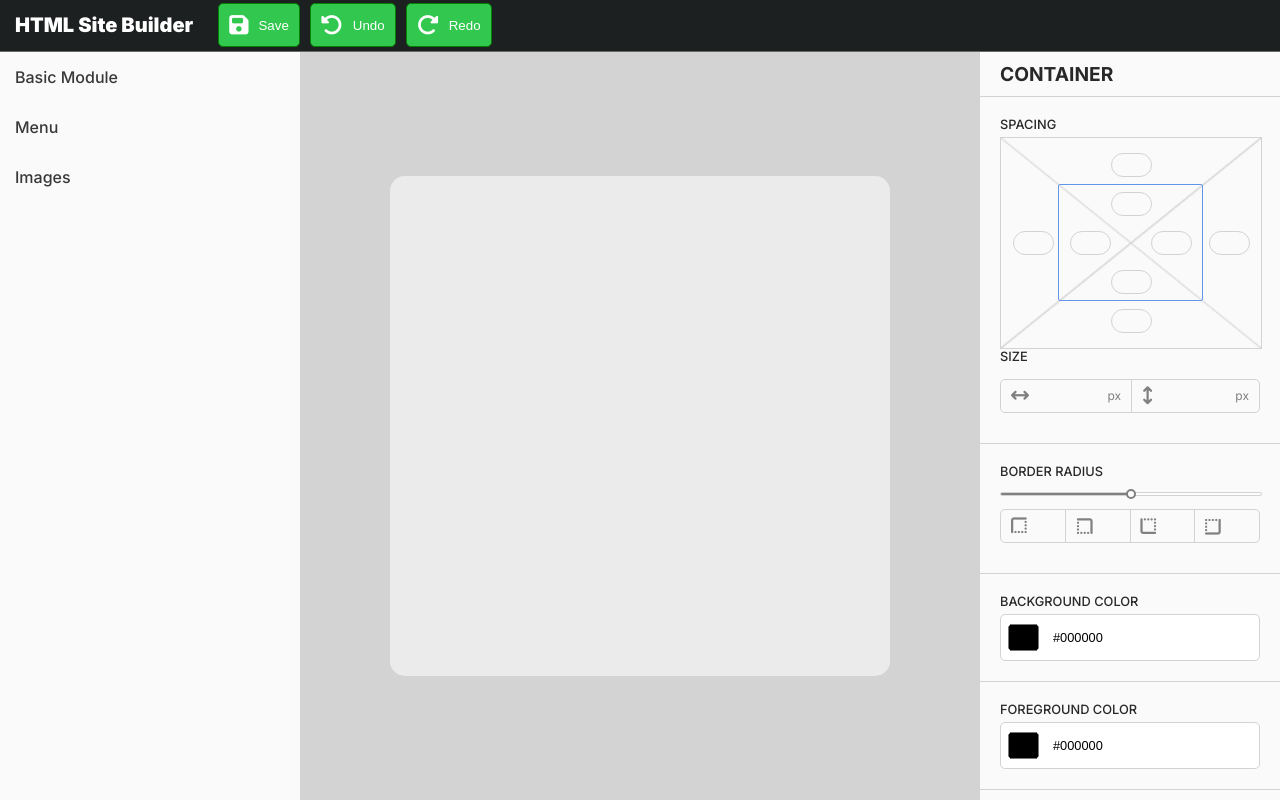
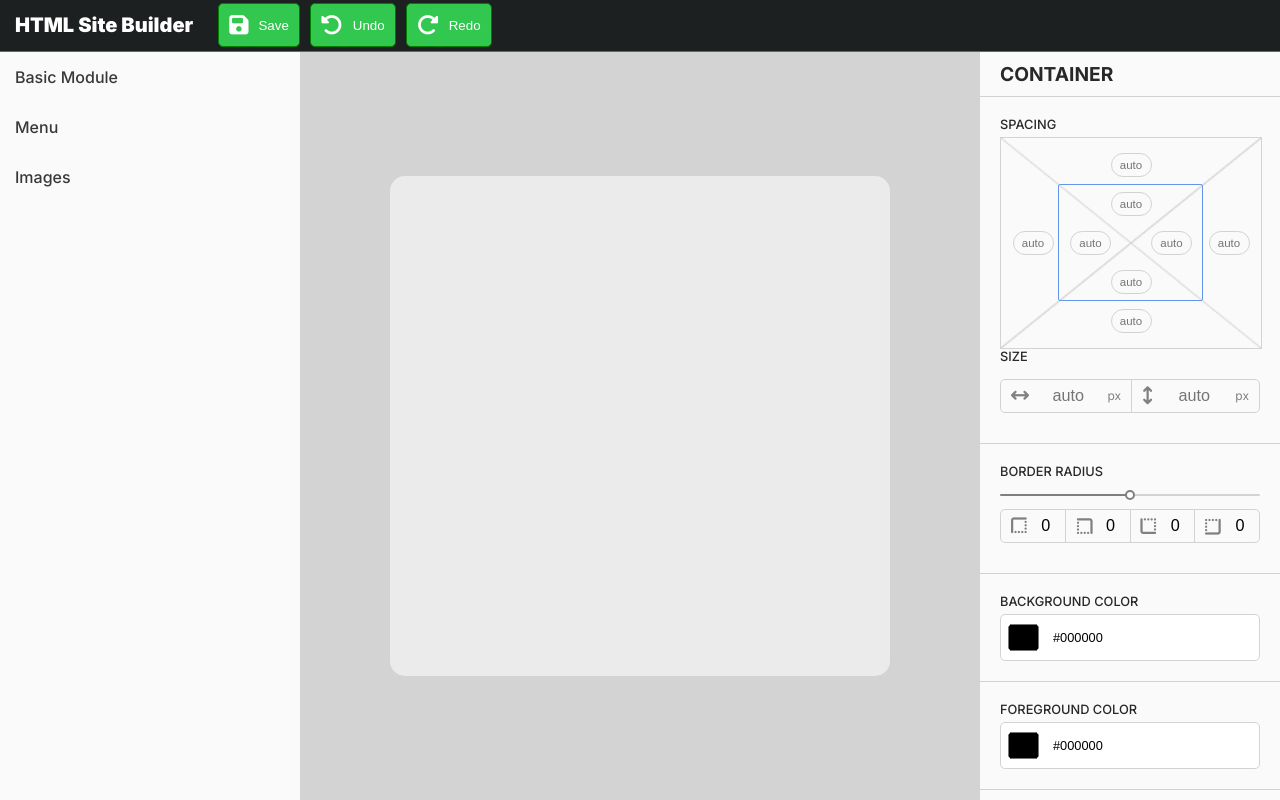
Before and after one commit to asifZaman0362/site-creator, a website: page src/index.html in a window 1280 px wide. Drawn offline with Linux system fonts and the light colour scheme; no server answers.

Commit message:
Updated some more stuff:

```diff
--- a/src/index.html
+++ b/src/index.html
@@ -237,28 +237,28 @@
           <div class="spacing-box-inner-border"></div>
           <div class="grid">
             <div class="input-wrapper">
-              <input type="number" name="top-margin" id="top-margin" onchange="onMarginChange(this, 'top')">
+              <input type="number" placeholder="auto" name="top-margin" id="top-margin" onchange="onMarginChange(this, 'top')">
             </div>
             <div class="input-wrapper">
-              <input type="number" name="top-padding" id="top-padding" onchange="onPaddingChange(this, 'top')">
+              <input type="number" placeholder="auto" name="top-padding" id="top-padding" onchange="onPaddingChange(this, 'top')">
             </div>
             <div class="input-wrapper">
-              <input type="number" name="left-margin" id="left-margin" onchange="onMarginChange(this, 'left')">
+              <input type="number" placeholder="auto" name="left-margin" id="left-margin" onchange="onMarginChange(this, 'left')">
             </div>
             <div class="input-wrapper">
-              <input type="number" name="left-padding" id="left-padding" onchange="onPaddingChange(this, 'left')">
+              <input type="number" placeholder="auto" name="left-padding" id="left-padding" onchange="onPaddingChange(this, 'left')">
             </div>
             <div class="input-wrapper">
-              <input type="number" name="right-padding" id="right-padding" onchange="onPaddingChange(this, 'right')">
+              <input type="number" placeholder="auto" name="right-padding" id="right-padding" onchange="onPaddingChange(this, 'right')">
             </div>
             <div class="input-wrapper">
-              <input type="number" name="right-margin" id="right-margin" onchange="onMarginChange(this, 'right')">
+              <input type="number" name="right-margin" placeholder="auto" id="right-margin" onchange="onMarginChange(this, 'right')">
             </div>
             <div class="input-wrapper">
-              <input type="number" name="bottom-padding" id="bottom-padding" onchange="onPaddingChange(this, 'bottom')">
+              <input type="number" name="bottom-padding" placeholder="auto" id="bottom-padding" onchange="onPaddingChange(this, 'bottom')">
             </div>
             <div class="input-wrapper">
-              <input type="number" name="bottom-margin" id="bottom-margin" onchange="onMarginChange(this, 'bottom')">
+              <input type="number" name="bottom-margin" placeholder="auto" id="bottom-margin" onchange="onMarginChange(this, 'bottom')">
             </div>
           </div>
         </div>
@@ -266,12 +266,12 @@
         <div class="row">
           <div class="input-container">
             <i class="fa-solid fa-arrows-left-right"></i>
-            <input type="number" class="nobg" name="height" id="height-input" onchange="onStyleChange(this, 'height', 'px')">
+            <input type="number" class="nobg" name="height" placeholder="auto" id="height-input" onchange="onStyleChange(this, 'height', 'px')">
             <span class="pixel">px</span>
           </div>
           <div class="input-container">
             <i class="fa-solid fa-arrows-up-down"></i>
-            <input type="number" class="nobg" name="width" id="width-input" onchange="onStyleChange(this, 'height', 'px')">
+            <input type="number" class="nobg" name="width" placeholder="auto" id="width-input" onchange="onStyleChange(this, 'height', 'px')">
             <span class="pixel">px</span>
           </div>
         </div>
@@ -279,23 +279,23 @@
       <div class="inspector-section" id="border-radius-slider">
         <h4 class="inspector-section-heading">Border Radius</h3>
         <div class="slider-input">
-          <input type="range" name="border-radius" min="0" max="100" onchange="onBorderRadiusChange(this)">
+          <input type="range" name="border-radius" min="0" max="100" onchange="onStyleChange(this, 'borderRadius', 'px')">
           <div class="row" id="border-radius-editor">
             <div class="input-container">
               <i class="fa-solid fa-border-top-left"></i>
-              <input type="number" class="nobg small" name="top-left-radius" id="top-left-radius" onchange="onStyleChange(this, 'borderTopLeftRadius', 'px')">
+              <input type="number" class="nobg small" name="top-left-radius" value="0" id="top-left-radius" onchange="onStyleChange(this, 'borderTopLeftRadius', 'px')">
             </div>
             <div class="input-container">
               <i class="fa-solid fa-border-top-left" style="rotate: 90deg"></i>
-              <input type="number" class="nobg small" name="top-right-radius" id="top-right-radius" onchange="onStyleChange(this, 'borderTopRightRadius', 'px')">
+              <input type="number" class="nobg small" name="top-right-radius" value="0" id="top-right-radius" onchange="onStyleChange(this, 'borderTopRightRadius', 'px')">
             </div>
             <div class="input-container">
               <i class="fa-solid fa-border-top-left" style="rotate: -90deg"></i>
-              <input type="number" class="nobg small" name="bottom-left-radius" id="bottom-left-radius" onchange="onStyleChange(this, 'borderBottomLeftRadius', 'px')">
+              <input type="number" class="nobg small" name="bottom-left-radius" value="0" id="bottom-left-radius" onchange="onStyleChange(this, 'borderBottomLeftRadius', 'px')">
             </div>
             <div class="input-container">
               <i class="fa-solid fa-border-top-left" style="rotate: -180deg"></i>
-              <input type="number" class="nobg small" name="bottom-right-radius" id="bottom-right-radius" onchange="onStyleChange(this, 'borderBottomRightRadius', 'px')">
+              <input type="number" class="nobg small" name="bottom-right-radius" value="0" id="bottom-right-radius" onchange="onStyleChange(this, 'borderBottomRightRadius', 'px')">
             </div>
           </div>
         </div>
@@ -317,26 +317,30 @@
       <div class="inspector-section" id="text-inspector">
         <h4 class="inspector-section-heading">Text</h4>
         <div class="font-selector">
-          <select name="font-selector" id="font-selector" onchange="onSelectFont(event)"></select>
+          <select name="font-selector" id="font-selector" onchange="onSelectFont(event)">
+            <option value="sans-serif">Default</option>
+          </select>
           <div class="row">
-            <select name="weight-selector" id="weight-selector" class="flex-grow" onchange="onSelectWeight(event)"></select>
+            <select name="weight-selector" id="weight-selector" class="flex-grow" onchange="onSelectWeight(event)">
+              <option value="400">Normal</option>
+            </select>
             <button id="italic-button" onclick="onItalicChanged(this)" class="flex-grow">
               <i class="fa-solid fa-italic"></i>
             </button>
             <div class="input-container flex-grow">
-              <input type="number" class="nobg" onchange="onStyleChange(this, 'font-size', 'px')">
+              <input type="number" class="nobg" placeholder="auto" onchange="onStyleChange(this, 'font-size', 'px')">
               <span class="pixel">px</span>
             </div>
           </div>
           <div class="row">
             <div class="input-container">
               <i class="fa-solid fa-text-height"></i>
-              <input type="number" class="nobg" name="text-height" id="text-height-input" onchange="onStyleChange(this, 'lineHeight', 'px')">
+              <input type="number" class="nobg" placeholder="auto" name="text-height" id="text-height-input" onchange="onStyleChange(this, 'lineHeight', 'px')">
               <span class="pixel">px</span>
             </div>
             <div class="input-container">
               <i class="fa-solid fa-text-width"></i>
-              <input type="number" class="nobg" name="text-width" id="text-width-input" onchange="onStyleChange(this, 'letterSpacing', 'px')">
+              <input type="number" class="nobg" placeholder="auto" name="text-width" id="text-width-input" onchange="onStyleChange(this, 'letterSpacing', 'px')">
               <span class="pixel">px</span>
             </div>
           </div>
--- a/src/index.js
+++ b/src/index.js
@@ -135,9 +135,7 @@ function generateRandomId() {
 }
 
 function highlightElement(element) {
-  if (lastHighlight) {
-    lastHighlight.classList.remove('hovered');
-  }
+  if (lastHighlight == element) return;
   lastHighlight = element;
   element.classList.add('hovered');
   showHighlightElement(element);
@@ -145,12 +143,13 @@ function highlightElement(element) {
 
 function makeContentEditableRecursive(element) {
   //element.contentEditable = true;
-  element.addEventListener('mouseenter', (event) => {
+  element.addEventListener('mousemove', (event) => {
+    console.log('moved');
     highlightElement(element);
     event.stopPropagation();
   });
   element.addEventListener('mouseleave', (event) => {
-    element.classList.remove('hovered');
+    removeHighlight();
     event.stopPropagation();
   });
   element.addEventListener("click", (event) => {
@@ -523,6 +522,13 @@ function showHighlightElement(element) {
   console.debug(left, width, height, top);
 }
 
+function removeHighlight() {
+  //highlight.style.left = "-100px";
+  lastHighlight = null;
+  highlight.style.width = "0";
+  highlight.style.height = "0";
+}
+
 function updateThingFromHistory(change, undo) {
   switch (change.type) {
     case "Add": {
--- a/src/style.css
+++ b/src/style.css
@@ -318,6 +318,10 @@ input[type="color"] {
     outline: none;
 }
 
+input[type="color"]:focus {
+    outline: 0px !important;
+}
+
 .color-hex-code {
     flex: 1;
 }
@@ -400,11 +404,16 @@ input[type="range"] {
   margin: 0;
   width: 100%;
   height: 2px;
-  background: rgba(255, 255, 255, 0.6);
+  background: lightgray;
+  border: 0;
   border-radius: 5px;
   background-image: linear-gradient(gray, gray);
   background-size: 50% 100%;
   background-repeat: no-repeat;
+}
+
+input[type="range"]:focus {
+  outline: none !important;
 }
 
 /* Input Thumb */
```
